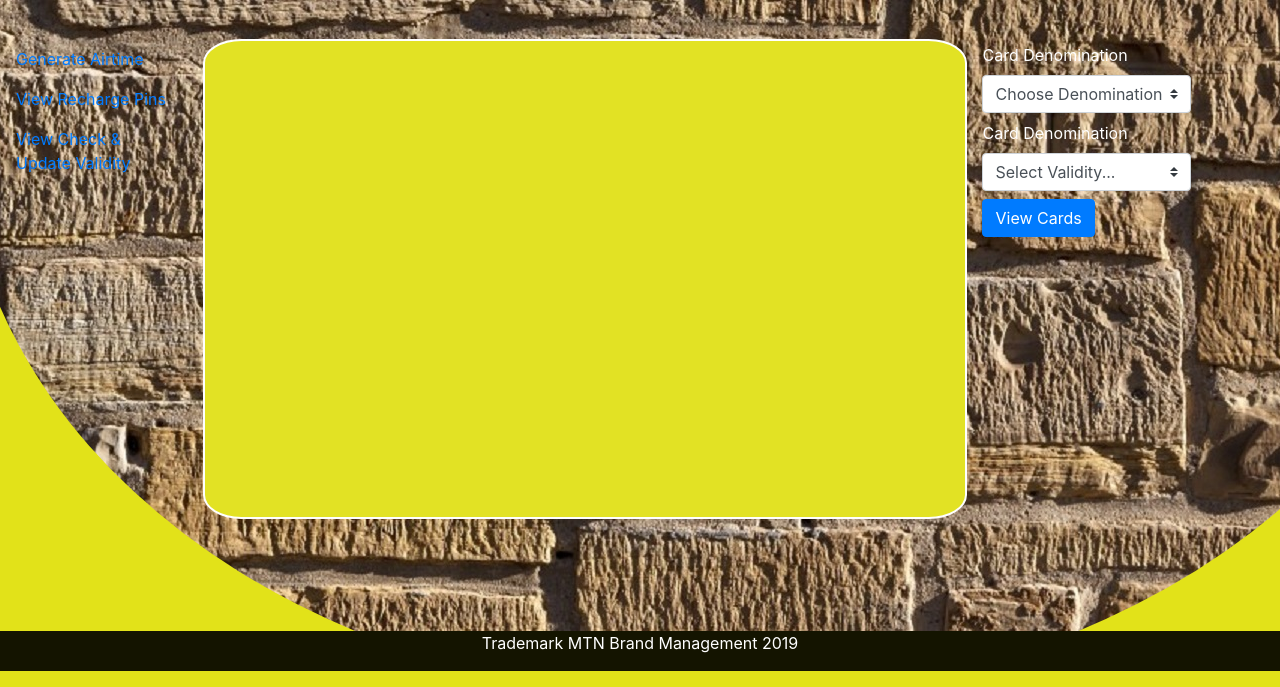
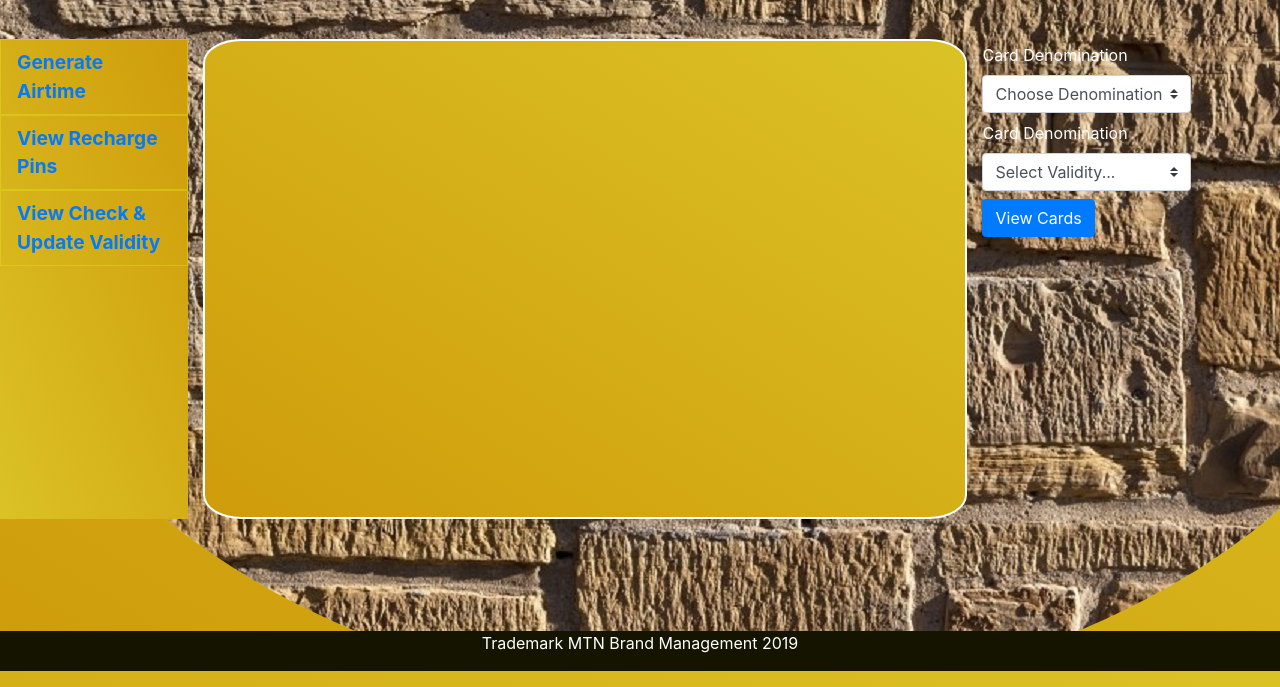
Before and after one commit to obrienu/decagon_project, a website: page show.html in a window 1280 px wide. Shown: the part 113-800 px from the top of the page. Drawn offline with nearby package versions, Linux system fonts and the light colour scheme.

Commit message:
mordified the styling of the show and view page

```diff
--- a/assets/styles/main.css
+++ b/assets/styles/main.css
@@ -1,5 +1,13 @@
 body {
   background-color: rgb(226, 226, 25);
+  background-image: linear-gradient(
+    to right top,
+    #cf9c0b,
+    #d2a511,
+    #d5af17,
+    #d8b81e,
+    #dac225
+  );
   color: white;
 }
 #navi {
@@ -68,7 +76,16 @@ footer {
 
 /* ********************Generate Page********************** */
 .generate {
+  padding: 4rem;
   background: rgb(226, 226, 36);
+  background-image: linear-gradient(
+    to right top,
+    #cf9c0b,
+    #d2a511,
+    #d5af17,
+    #d8b81e,
+    #dac225
+  );
   height: 25rem;
   width: 40%;
   border: white solid 2px;
@@ -103,6 +120,14 @@ li.list {
   border-radius: 10%;
   height: 25rem;
   background-color: rgb(226, 226, 36);
+  background-image: linear-gradient(
+    to right top,
+    #cf9c0b,
+    #d2a511,
+    #d5af17,
+    #d8b81e,
+    #dac225
+  );
   font-weight: bold;
   padding: 1rem;
   padding-left: 3rem;
@@ -120,9 +145,37 @@ div#view-display h1 {
   height: 25rem;
   width: 30%;
   padding: 1rem;
+  padding-left: 3rem;
   border-radius: 10%;
-  color: yellow;
+  color: black;
   font-weight: bold;
+  background: white;
+  background-image: linear-gradient(
+    to right top,
+    #cf9c0b,
+    #d2a511,
+    #d5af17,
+    #d8b81e,
+    #dac225
+  );
+}
+/* *********vertical nav******************** */
+#vert-nav {
+  background-color: rgb(226, 226, 25);
+  background-image: linear-gradient(
+    to left bottom,
+    #cf9c0b,
+    #d2a511,
+    #d5af17,
+    #d8b81e,
+    #dac225
+  );
+  font-weight: bold;
+  font-size: 1.2rem;
+  height: 30rem;
+}
+#vert-nav a {
+  border: solid 1px rgba(226, 226, 25, 0.411);
 }
 
 /* Utility */
```
